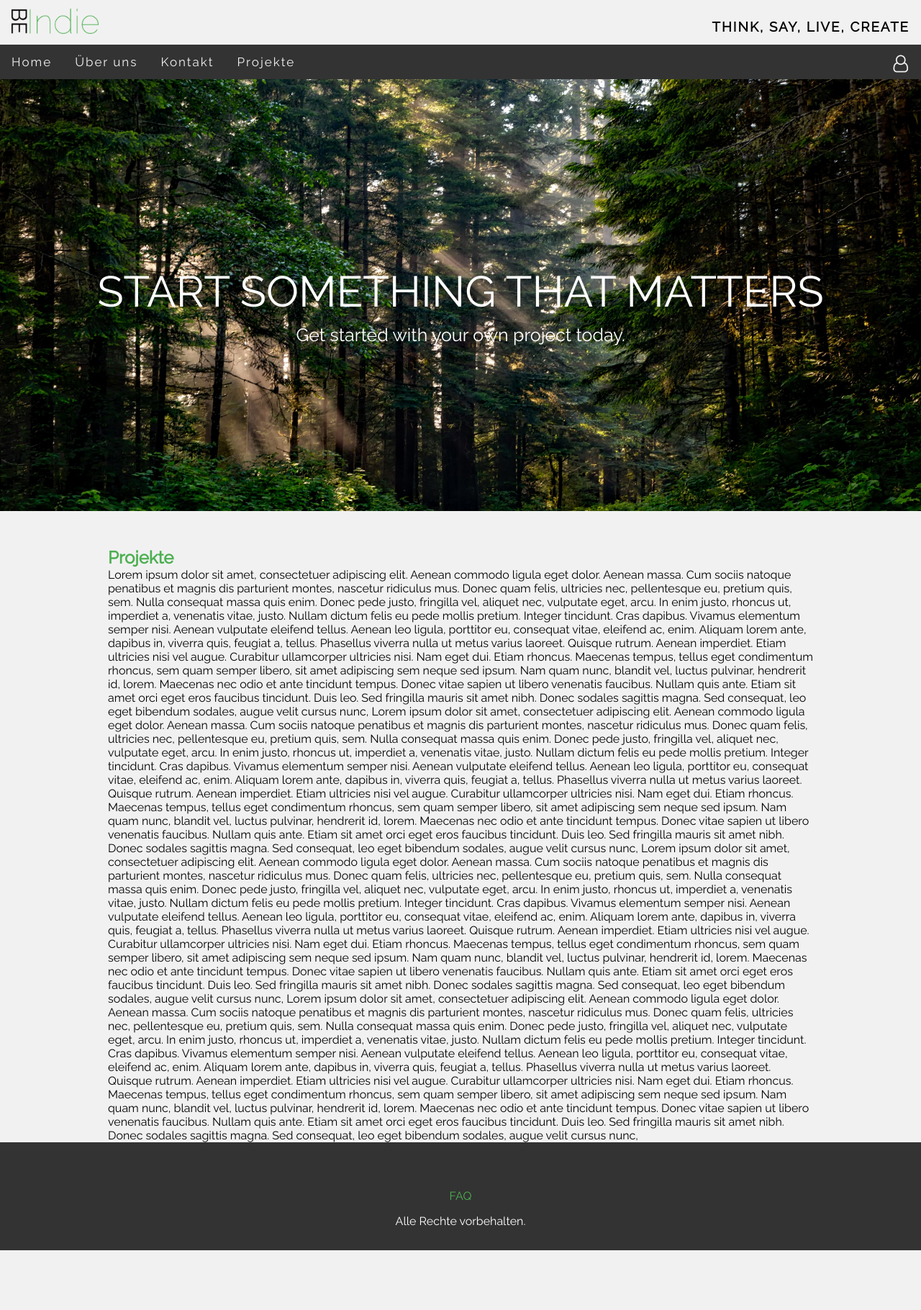
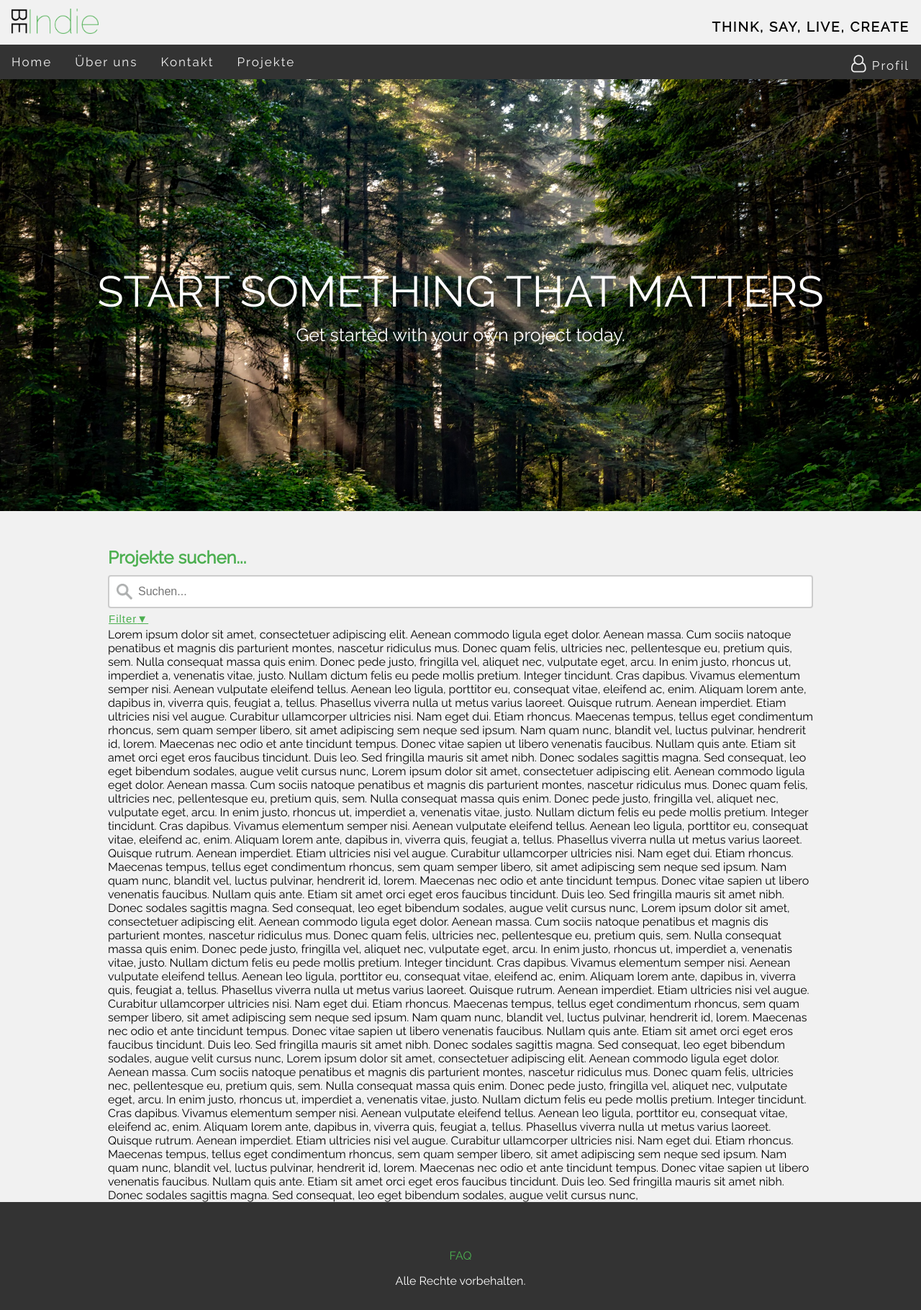
Before and after one commit to ro6520wa/BeIndie, a PHP site: page /index.php?page=login_modal in a window 1280 px wide. Shown: the whole page at 72% size. Before the commit the page ends 1737 px from the top, so only its background shows below. Run offline with PHP 8.4, Linux system fonts and the light colour scheme; some libraries are stand-ins or nearby versions.

Commit message:
searchbar with filter and login_modal

```diff
--- a/BeIndie/css/style.css
+++ b/BeIndie/css/style.css
@@ -153,6 +153,85 @@ ul.login li a:hover {
     background-color: #f1f1f1;
 }
 
+input.search {
+    width: 100%;
+    box-sizing: border-box;
+    border: 2px solid #ccc;
+    border-radius: 4px;
+    font-size: 16px;
+    background-color: white;
+    background-image: url('../images/searchicon.png');
+    background-position: 10px 10px;
+    background-repeat: no-repeat;
+    background-size: 22px;
+    padding: 12px 20px 12px 40px;
+    margin-top: 10px;
+    color: black;
+}
+
+button.filter {
+    color: #4CAF50;
+    background-color: transparent;
+    cursor: pointer;
+    width: 100%;
+    text-align: left;
+    border: none;
+    outline: none;
+    transition: 0.3s;
+    font-size: 15px;
+    margin-bottom: 3px;
+    text-decoration: underline;
+    letter-spacing: 1px;
+    margin-left: -5px;
+    margin-top: 5px;
+}
+
+button.filter:after {
+    content: '\25BC';
+    font-size: 15px;
+    color: #4CAF50;
+}
+
+button.filter.active:after {
+    content: "\25B2";
+}
+
+.filter_panel table {
+    letter-spacing: 1px;
+}
+
+.cat_filter {
+    padding-left: 10px;
+}
+
+.inputs {
+    padding-right: 10px;
+    float: left;
+}
+
+.first_input_cat {
+    padding-right: 10px;
+    float: left;
+    padding-left: 10px;
+}
+
+.input_text {
+    padding-left: 17px;
+    margin-top: -17px;
+}
+
+div.filter_panel {
+    padding: 0 10px;
+    background-color: #f1f1f1;
+    font-size: 13px;
+    display: none;
+    margin-bottom: 10px;
+}
+
+div.filter_panel.show {
+    display: block;
+}
+
 #table {
     width: 980px;
     margin: 0 auto;
@@ -186,51 +265,94 @@ footer article {
 }
 
 
+/*the following css is only relevant for the modal login form*/
 
-/*
-@media screen and (max-width:680px) {
-    ul.topnav li:not(:first-child) {
-        display:none;
+/* Bordered form */
+form {
+    border: 3px solid #f1f1f1;
 }
-    ul.topnav li.icon {
-        float: left;
+
+label {
+    padding-left: 20px;
+}
+
+/* Full-width inputs */
+.modal_input {
+    width: 960px;
+    padding: 12px 20px;
+    margin: 8px 20px;
     display: inline-block;
+    border: 1px solid #ccc;
+    box-sizing: border-box;
 }
+
+/* Set a style for all buttons */
+.modal_button {
+    background-color: #4CAF50;
+    color: white;
+    padding: 10px 18px;
+    margin: 8px 20px;
+    border: none;
+    cursor: pointer;
+    width: 81px;
 }
-@media screen and (max-width:680px) {
-    ul.topnav.responsive {
-        position: relative;
+
+/* The Modal (background) */
+.modal {
+    display: none; /* Hidden by default */
+    position: fixed; /* Stay in place */
+    z-index: 1; /* Sit on top */
+    left: 0;
+    top: 0;
+    width: 100%; /* Full width */
+    height: 100%; /* Full height */
+    overflow: auto; /* Enable scroll if needed */
+    background-color: rgb(0,0,0); /* Fallback color */
+    background-color: rgba(0,0,0,0.4); /* Black w/ opacity */
+    padding-top: 60px;
 }
-    ul.topnav.responsive li.icon {
+
+/* Modal Content/Box */
+.modal-content {
+    background-color: #fefefe;
+    margin: 5px auto; /* 15% from the top and centered */
+    border: 1px solid #888;
+    width: 980px; /* Could be more or less, depending on screen size */
+    padding-top: 15px;
+    padding-right: 20px;
+    padding-bottom: 15px;
+}
+
+/* The Close Button */
+.close {
+    /* Position it in the top right corner outside of the modal */
     position: absolute;
-        right: 0;
+    right: 25px;
     top: 0;
+    color: #000;
+    font-size: 35px;
+    font-weight: bold;
 }
-    ul.topnav.responsive li {
-        float: none;
-        display: inline;
+
+/* Close button on hover */
+.close:hover,
+.close:focus {
+    color: red;
+    cursor: pointer;
 }
-    ul.topnav.responsive li a {
-        display: block;
-        text-align: left;
+
+/* Add Zoom Animation */
+.animate {
+    -webkit-animation: animatezoom 0.6s;
+    animation: animatezoom 0.6s
 }
-}*/
 
+@-webkit-keyframes animatezoom {
+    from {-webkit-transform: scale(0)}
+    to {-webkit-transform: scale(1)}
+}
 
-/*#searchbar{
-    width: 130px;
-    box-sizing: border-box;
-    border: 2px solid #ccc;
-    border-radius: 4px;
-    font-size: 16px;
-    background-color: white;
-    background-image: url('searchicon.png');
-    background-position: 10px 10px;
-    background-repeat: no-repeat;
-    padding: 12px 20px 12px 40px;
-    -webkit-transition: width 0.4s ease-in-out;
-    transition: width 0.4s ease-in-out;
+@keyframes animatezoom {
+    from {transform: scale(0)}
+    to {transform: scale(1)}
 }
-#searchbar:focus {
-    width: 100%;
-}*/
--- a/BeIndie/includes/header.php
+++ b/BeIndie/includes/header.php
@@ -14,10 +14,26 @@
                         <li class="<?php if ($page == 'new_projects') {echo "active";} ?>"><a href="index.php?page=new_project">Neues Projekt</a></li>
                     </ul>
                 </li>
-                <li class="login"><a href="#login"><i class="fa fa-user-o" style="font-size:24px"></i></a></li>
-                <li class="icon">
-                    <a href="javascript:void(0);" onclick="openMenu()">&#9776;</a>
-                </li>
+                <li class="login" onclick="document.getElementById('id01').style.display='block'"><a href="#login"><i class="fa fa-user-o" style="font-size:24px"></i>  Profil</a></li>
             </ul>
+                <div id="id01" class="modal">
+                    <span onclick="document.getElementById('id01').style.display='none'"
+                    class="close" title="Close Modal">&times;</span>
+
+                    <!-- Modal Content -->
+                    <form class="modal-content animate" action="action_page.php">
+                        <div class="container">
+                            <label><b>E-Mail</b></label>
+                            <input type="text" placeholder="E-Mail eingeben..." name="uname" class="modal_input" required>
+
+                            <label><b>Passwort</b></label>
+                            <input type="password" placeholder="Passwort eingeben..." name="psw" class="modal_input" required>
+
+                            <button type="submit" class="modal_button">Login</button>
+                            <input type="checkbox" checked="checked"> Eingeloggt bleiben
+                        </div>
+                    </form>
+                </div>
         </div>
 </header>
+<script src="js/login_modal.js" type="text/javascript"></script>
--- a/BeIndie/includes/pages/start/start.php
+++ b/BeIndie/includes/pages/start/start.php
@@ -6,7 +6,41 @@
     <div id="searchbar"></div>
     <div id="top-content">
         <div id="table">
-            <h2>Projekte</h2>
+            <h2>Projekte suchen...</h2>
+
+            <input type="text" name="search" placeholder="Suchen..." id="search" class="search">
+            <button class="filter">Filter</button>
+            <div class="filter_panel">
+                <table style="border-spacing: 0 5px" style="border-collapse: separate">
+                    <th style="text-align: left">
+                        <b>Suche Projekte nach:</b>
+                    </th>
+                    <th style="text-align: left">
+                        <div class="cat_filter"><b>Nach Projektkategorie suchen:</b></div>
+                    </th>
+                    <tr>
+                        <td>
+                            <div class="inputs"><input type="radio" name="searchfor" value="project_name" checked><div class="input_text">Projektnamen</div></div>
+                            <div class="inputs"><input type="radio" name="searchfor" value="user_name"><div class="input_text">Nutzernamen</div></div>
+                        </td>
+                        <td>
+                            <div class="first_input_cat"><input type="checkbox" name="category" value="technology"><div class="input_text">Technologie</div></div>
+                            <div class="inputs"><input type="checkbox" name="category" value="sports"><div class="input_text">Sport</div></div>
+                            <div class="inputs"><input type="checkbox" name="category" value="games"><div class="input_text">Spiele</div></div>
+                            <div class="inputs"><input type="checkbox" name="category" value="cosmetics"><div class="input_text">Beauty & Kosmetik</div></div>
+                        </td>
+                    </tr>
+
+                    <!--                    <b>Suche Projekte nach:</b><br/>
+                                        <input type="checkbox" name="searchfor" value="project_name" checked>Projektnamen
+                                        <input type="checkbox" name="searchfor" value="user_name">Nutzernamen
+                                        <b>Nach Projektkategorie suchen:</b><br/>
+                                        <input type="checkbox" name="category" value="technology">Technologie
+                                        <input type="checkbox" name="category" value="sports">Sport
+                                        <input type="checkbox" name="category" value="games">Spiele
+                                        <input type="checkbox" name="category" value="cosmetics">Beauty & Kosmetik-->
+                </table>
+            </div>
             <p>
                 Lorem ipsum dolor sit amet, consectetuer adipiscing elit. Aenean commodo ligula eget dolor. Aenean massa. Cum sociis natoque penatibus et magnis dis parturient montes, nascetur ridiculus mus. Donec quam felis, ultricies nec, pellentesque eu, pretium quis, sem. Nulla consequat massa quis enim. Donec pede justo, fringilla vel, aliquet nec, vulputate eget, arcu. In enim justo, rhoncus ut, imperdiet a, venenatis vitae, justo. Nullam dictum felis eu pede mollis pretium. Integer tincidunt. Cras dapibus. Vivamus elementum semper nisi. Aenean vulputate eleifend tellus. Aenean leo ligula, porttitor eu, consequat vitae, eleifend ac, enim. Aliquam lorem ante, dapibus in, viverra quis, feugiat a, tellus. Phasellus viverra nulla ut metus varius laoreet. Quisque rutrum. Aenean imperdiet. Etiam ultricies nisi vel augue. Curabitur ullamcorper ultricies nisi. Nam eget dui. Etiam rhoncus. Maecenas tempus, tellus eget condimentum rhoncus, sem quam semper libero, sit amet adipiscing sem neque sed ipsum. Nam quam nunc, blandit vel, luctus pulvinar, hendrerit id, lorem. Maecenas nec odio et ante tincidunt tempus. Donec vitae sapien ut libero venenatis faucibus. Nullam quis ante. Etiam sit amet orci eget eros faucibus tincidunt. Duis leo. Sed fringilla mauris sit amet nibh. Donec sodales sagittis magna. Sed consequat, leo eget bibendum sodales, augue velit cursus nunc,
 
@@ -20,4 +54,4 @@
         </div>
     </div>
 </div>
-<div class="clear"></div>
+<script src="js/filter.js" type="text/javascript"></script>
--- /dev/null
+++ b/BeIndie/js/filter.js
@@ -0,0 +1,9 @@
+var acc = document.getElementsByClassName("filter");
+var i;
+
+for (i = 0; i < acc.length; i++) {
+    acc[i].onclick = function(){
+        this.classList.toggle("active");
+        this.nextElementSibling.classList.toggle("show");
+    }
+}
--- /dev/null
+++ b/BeIndie/js/login_modal.js
@@ -0,0 +1,9 @@
+// Get the modal
+var modal = document.getElementById('id01');
+
+// When the user clicks anywhere outside of the modal, close it
+window.onclick = function(event) {
+     if (event.target === modal) {
+        modal.style.display = "none";
+    }
+}
```
Also changed, not shown: BeIndie/images/searchicon.png. Lines whose indentation alone changed are shown as unchanged.
